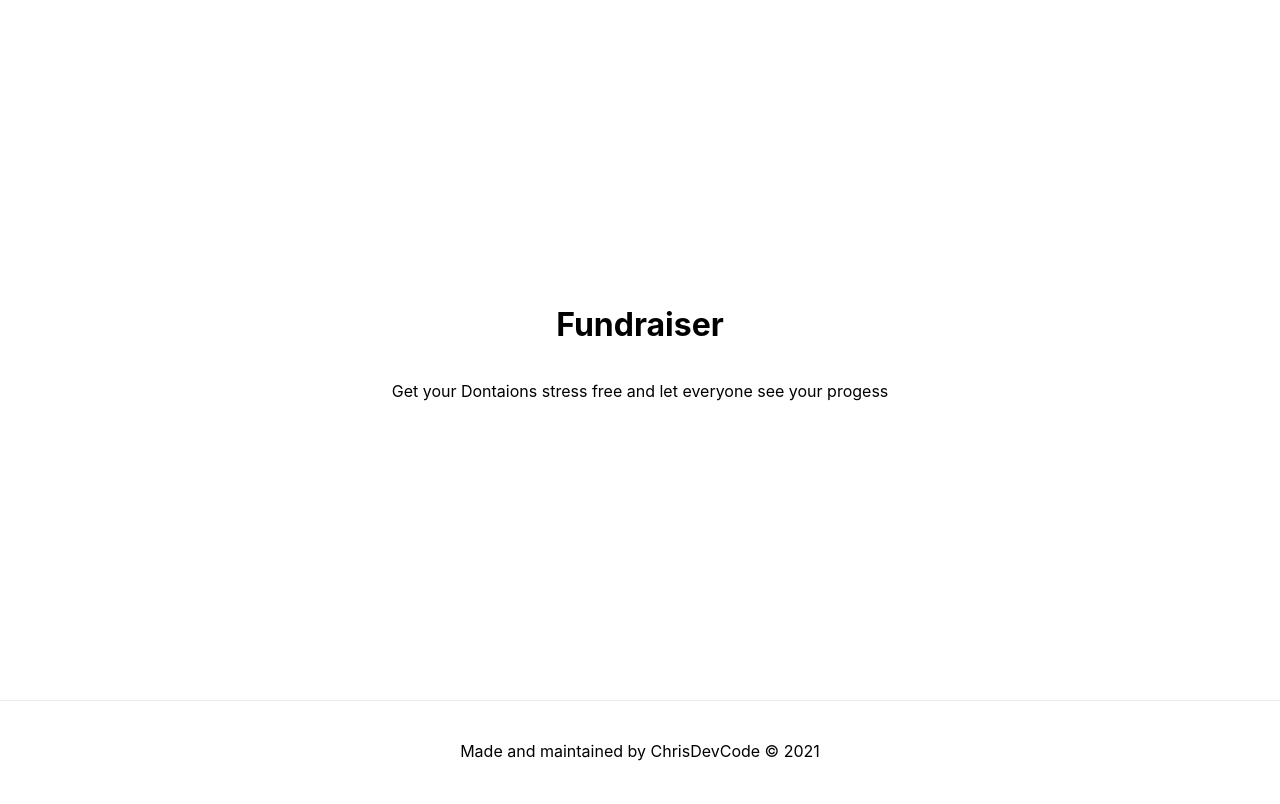
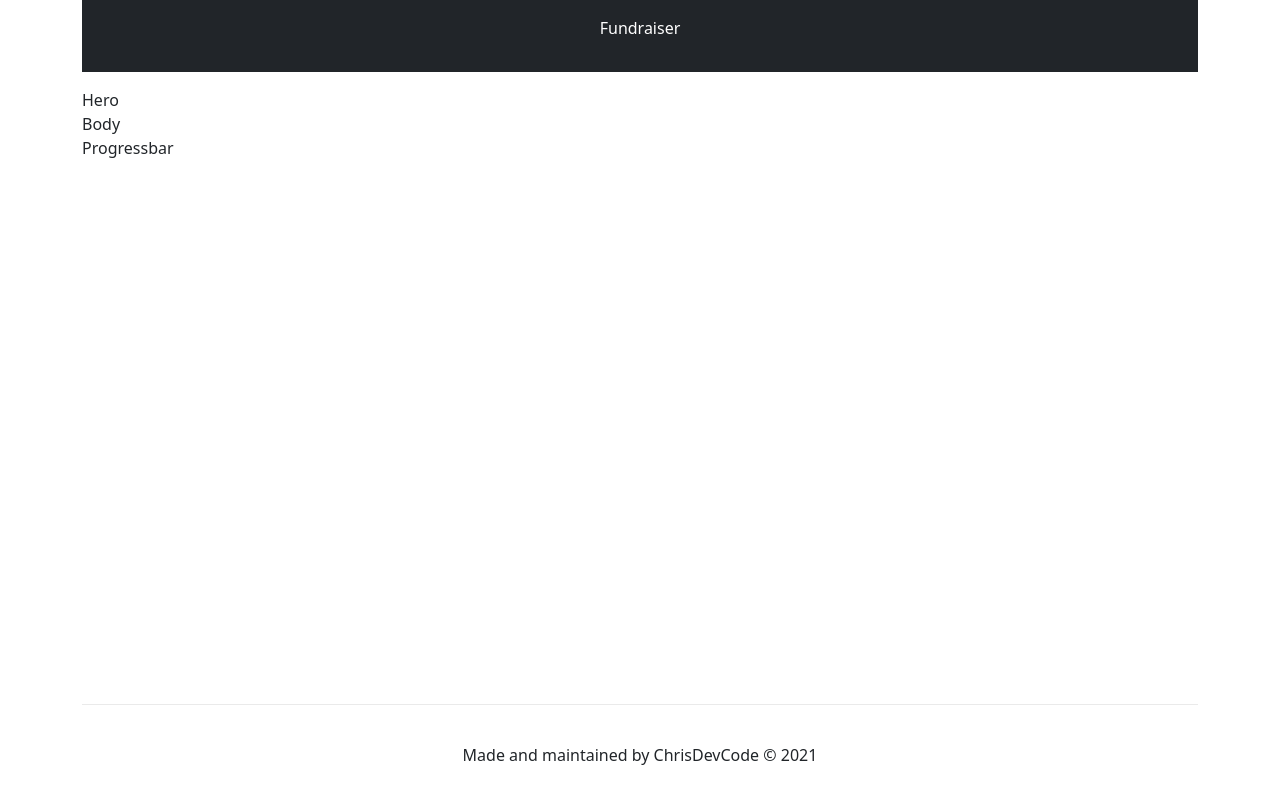
Before and after one commit to achingachris/vue-crash, a Next.js app: page / in a window 1280 px wide. Built offline with nearby package versions, Linux system fonts and the light colour scheme.

Commit message:
components updates

```diff
--- a/components/Body.js
+++ b/components/Body.js
@@ -1,3 +1,5 @@
+import { Container, Col, Row } from 'react-bootstrap'
+
 const Body = () => {
   return <div>Body</div>
 }
--- a/components/Header.js
+++ b/components/Header.js
@@ -1,5 +1,11 @@
 const Header = ({ title }) => {
-  return <h1 className='title'>{title}</h1>
+  return (
+    <div className='container bg-dark text-white mb-3'>
+      <header className='d-flex justify-content-center py-3'>
+        <p>Fundraiser</p>
+      </header>
+    </div>
+  )
 }
 
 export default Header
--- a/components/ProgressBar.js
+++ b/components/ProgressBar.js
@@ -0,0 +1,11 @@
+import React from 'react'
+
+const ProgressBar = () => {
+    return (
+        <div>
+            Progressbar
+        </div>
+    )
+}
+
+export default ProgressBar
--- a/pages/index.js
+++ b/pages/index.js
@@ -1,5 +1,10 @@
 import Head from 'next/head'
+
+// components
 import Header from '@components/Header'
+import Body from '@components/Body'
+import Hero from '@components/Hero'
+import ProgressBar from '@components/ProgressBar'
 import Footer from '@components/Footer'
 
 export default function Home() {
@@ -8,14 +13,12 @@ export default function Home() {
       <Head>
         <title>Fundraiser</title>
       </Head>
-
+      <Header title='Fundraiser' />
       <main>
-        <Header title='Fundraiser' />
-        <p className='description'>
-          Get your Dontaions stress free and let everyone see your progess
-        </p>
+        <Hero />
+        <Body />
+        <ProgressBar />
       </main>
-
       <Footer />
     </div>
   )
--- a/styles/globals.css
+++ b/styles/globals.css
@@ -1,35 +1,5 @@
-html,
-body {
-  padding: 0;
-  margin: 0;
-  font-family: -apple-system, BlinkMacSystemFont, Segoe UI, Roboto, Oxygen, Ubuntu, Cantarell,
-    Fira Sans, Droid Sans, Helvetica Neue, sans-serif;
-}
-
-* {
-  box-sizing: border-box;
-}
+@import '~bootstrap/dist/css/bootstrap.min.css';
 
 main {
-  padding: 5rem 0;
-  flex: 1;
-  display: flex;
-  flex-direction: column;
-  justify-content: center;
-  align-items: center;
+  min-height: 77vh;
 }
-
-code {
-  background: #fafafa;
-  border-radius: 5px;
-  padding: 0.75rem;
-  font-family: Menlo, Monaco, Lucida Console, Courier New, monospace;
-}
-
-.container {
-  height: 100vh;
-  display: flex;
-  flex-direction: column;
-  justify-content: center;
-  align-items: center;
-}
```
